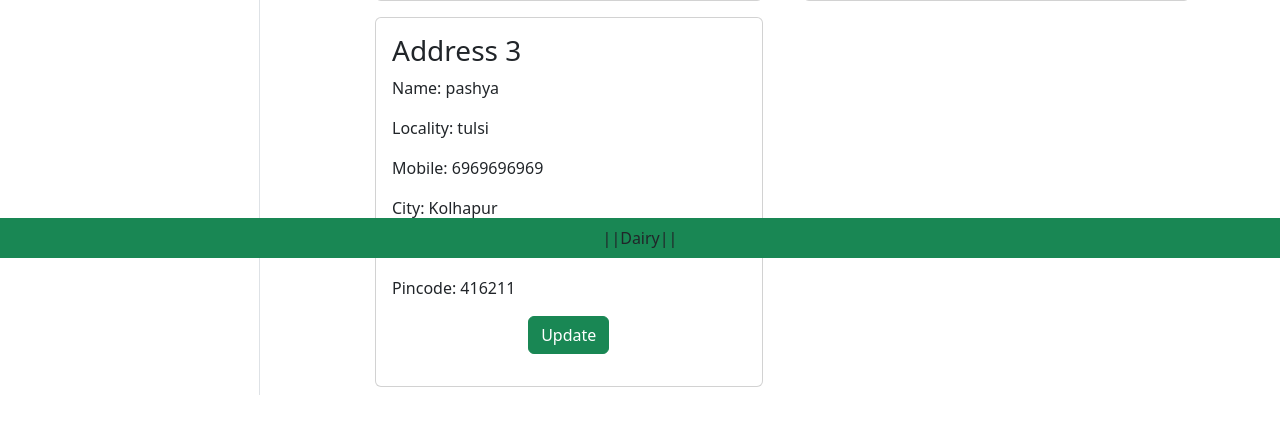
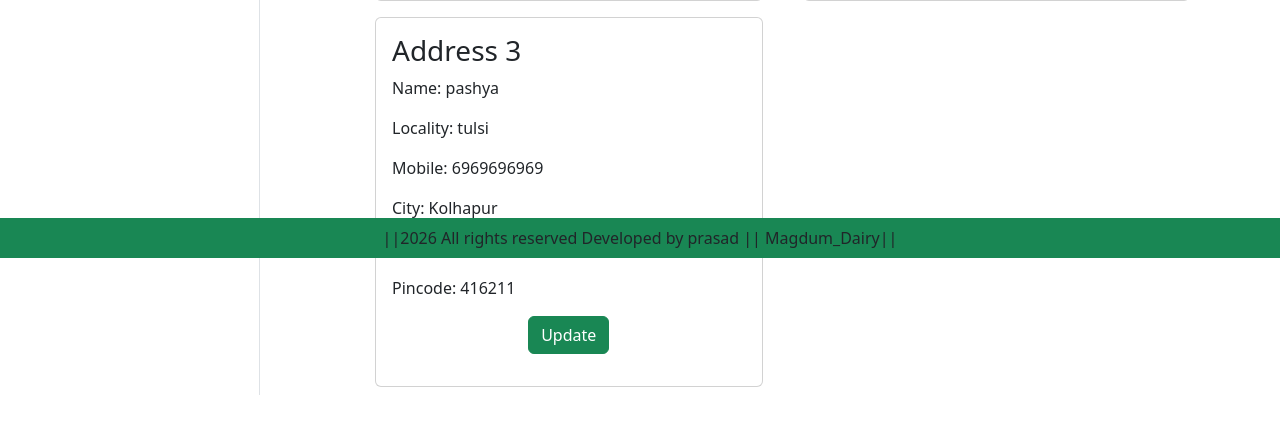
Before and after one commit to prasadmagdum/Milk-Products-site, a Django app: page /address/ in a window 1280 px wide. Shown: the part 542-985 px from the top of the page. Run offline with Django 3.2, Linux system fonts and the light colour scheme; a user stored in the database is signed in; data comes from the database, SQL or seed files in the repository; both versions use the stored data as it was after the commit; some libraries are stand-ins or nearby versions.

Commit message:
footerchange

```diff
--- a/ec/app/templates/app/base.html
+++ b/ec/app/templates/app/base.html
@@ -100,7 +100,7 @@
       {%block main-content%}{%endblock main-content%}
 
       <footer class="container-fluid fixed-bottom bg-success text-center p-2 mt-5">
-         ||Dairy||
+         ||2026 All rights reserved Developed by prasad || Magdum_Dairy||
       </footer>
 
     <script src="https://cdn.jsdelivr.net/npm/@popperjs/core@2.11.8/dist/umd/popper.min.js" integrity="sha384-I7E8VVD/ismYTF4hNIPjVp/Zjvgyol6VFvRkX/vR+Vc4jQkC+hVqc2pM8ODewa9r" crossorigin="anonymous"></script>
```
Also changed, not shown: ec/db.sqlite3.
